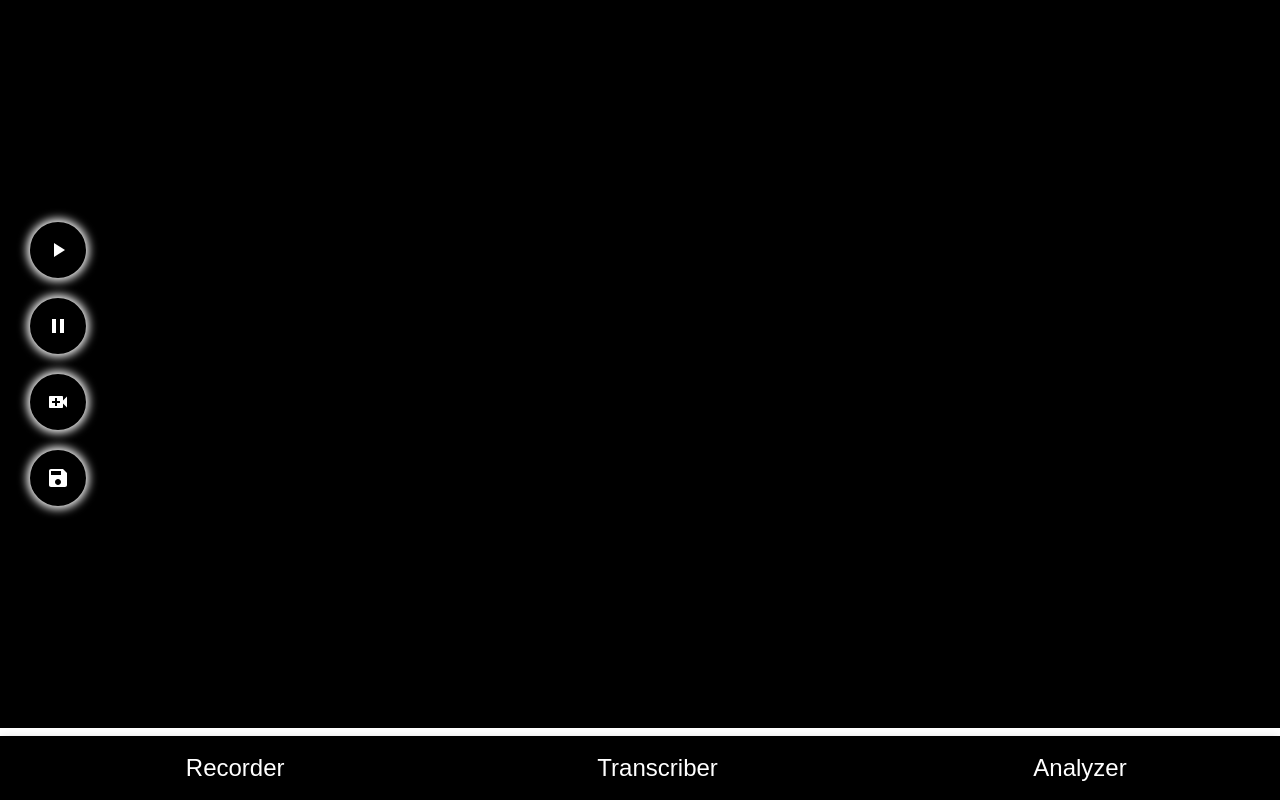
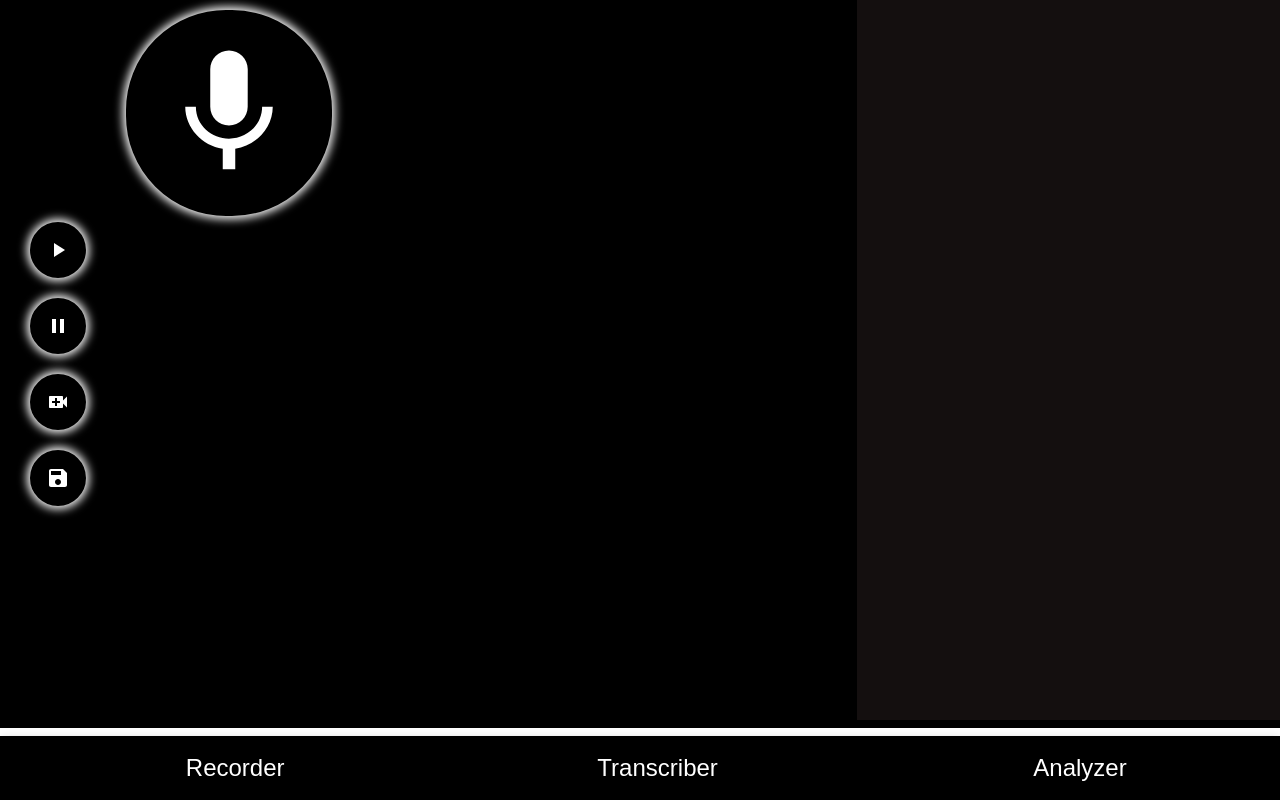
Before and after one commit to harsh546/Interview-Software, a React (Create React App) app: page / in a window 1280 px wide. Built offline with nearby package versions, Linux system fonts and the light colour scheme.

Commit message:
recorder screen done

```diff
--- a/src/App.css
+++ b/src/App.css
@@ -1,5 +1,6 @@
 .App {
   text-align: center;
+  color: white;
 }
 
 .App-logo {
--- a/src/App.js
+++ b/src/App.js
@@ -1,15 +1,19 @@
 
 import './App.css';
+import BigGreyBox from './components/BigGreyBox';
+import BigRecordBox from './components/BigRecordBox';
 import LowerNav from './components/LowerNav';
 import RecordButtonGrid from './components/RecordButtonGrid';
 
 function App() {
   return (
     <div style={{backgroundColor:"black"}} className="App">
-      <div style={{}}>
-        <RecordButtonGrid/>
-      </div>
-     <LowerNav/>
+    <div style={{display:"flex"}}>
+    <RecordButtonGrid/>
+    <BigRecordBox/>
+    <BigGreyBox/>
+    </div>
+    <LowerNav/>
     </div>
   );
 }
--- /dev/null
+++ b/src/components/BigGreyBox.jsx
@@ -0,0 +1,11 @@
+import React from 'react'
+
+const BigGreyBox = () => {
+  return (
+    <div style={{ height:"90vh",width:"50vw", backgroundColor:"#140F0F"}}>
+
+    </div>
+  )
+}
+
+export default BigGreyBox
--- /dev/null
+++ b/src/components/BigRecordBox.jsx
@@ -0,0 +1,13 @@
+import React from 'react'
+import RecordButon from './RecordButon'
+import MicIcon from '@mui/icons-material/Mic';
+
+const BigRecordBox = () => {
+  return (
+    <div style={{display:"flex" ,width:"90vw" }} >
+        <RecordButon height={"200px"} width={"200px"} component={<MicIcon sx={{color:"white",height:"150px",width:"150px"}} />} />
+    </div>
+  )
+}
+
+export default BigRecordBox
--- a/src/components/RecordButon.jsx
+++ b/src/components/RecordButon.jsx
@@ -1,12 +1,9 @@
 import { Button, IconButton } from '@mui/material'
 import React from 'react'
 
-const handleClick=()=>{
-
-}
-const RecordButon = ({component}) => {
+const RecordButon = ({component,height,width}) => {
   return (
-    <div style={{boxShadow:"0px 0px 10px 3px white", width:"50px",height:"50px",border:"black",backgroundColor:"black",
+    <div style={{boxShadow:"0px 0px 10px 3px white", width:width,height:height,border:"black",backgroundColor:"black",
     borderStyle:"solid",borderRadius:"100px",display:"flex",alignItems:"center",justifyContent:"center",margin:"10px 10px 10px 30px"}} >
         {/* <button className='button' style={{backgroundColor:"black",borderStyle:"none"}}>
         {component}
--- a/src/components/RecordButtonGrid.jsx
+++ b/src/components/RecordButtonGrid.jsx
@@ -7,10 +7,10 @@ import SaveIcon from '@mui/icons-material/Save';
 const RecordButtonGrid = () => {
   return (
     <div style={{display:"flex",flexDirection:"column",height:"91vh",justifyContent:"center"}}>
-        <RecordButon component={<PlayArrowIcon sx={{color:"white"}} />} />
-        <RecordButon component={<PauseIcon sx={{color:"white"}} />} />
-        <RecordButon component={<VideoCallIcon sx={{color:"white"}} />} />
-        <RecordButon component={<SaveIcon sx={{color:"white"}} />} />
+        <RecordButon height={"50px"} width={"50px"} component={<PlayArrowIcon sx={{color:"white"}} />} />
+        <RecordButon height={"50px"} width={"50px"} component={<PauseIcon sx={{color:"white"}} />} />
+        <RecordButon height={"50px"} width={"50px"} component={<VideoCallIcon sx={{color:"white"}} />} />
+        <RecordButon height={"50px"} width={"50px"} component={<SaveIcon sx={{color:"white"}} />} />
     </div>
   )
 }
--- a/src/pages/Main.jsx
+++ b/src/pages/Recorder.jsx
@@ -1,9 +1,9 @@
 import React from 'react'
 
-const Main = () => {
+const Recorder = () => {
   return (
     <div>Main</div>
   )
 }
 
-export default Main
+export default Recorder
```
